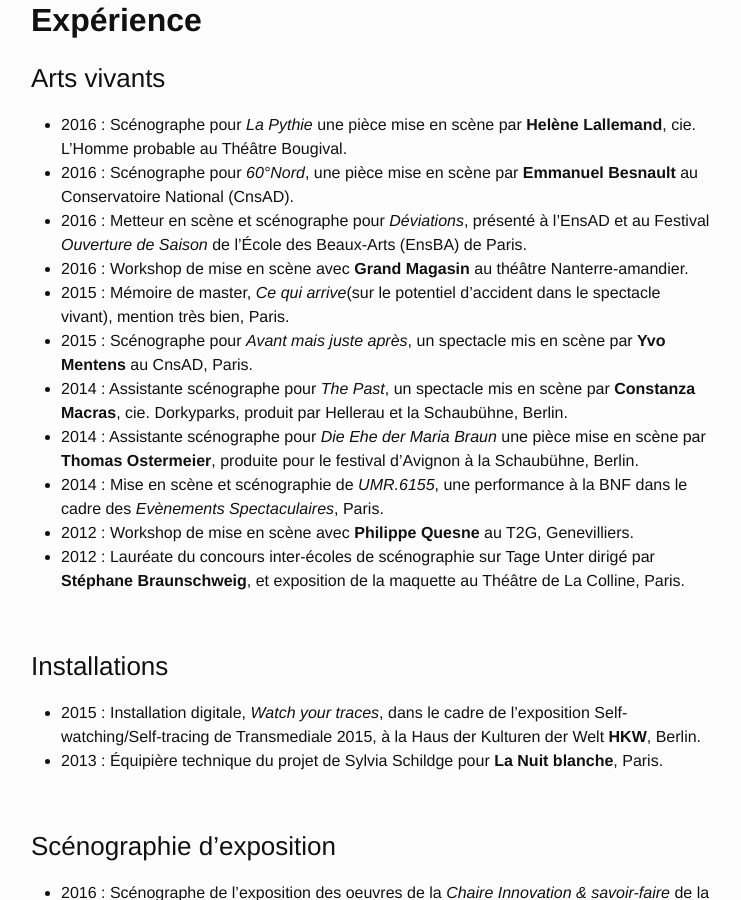
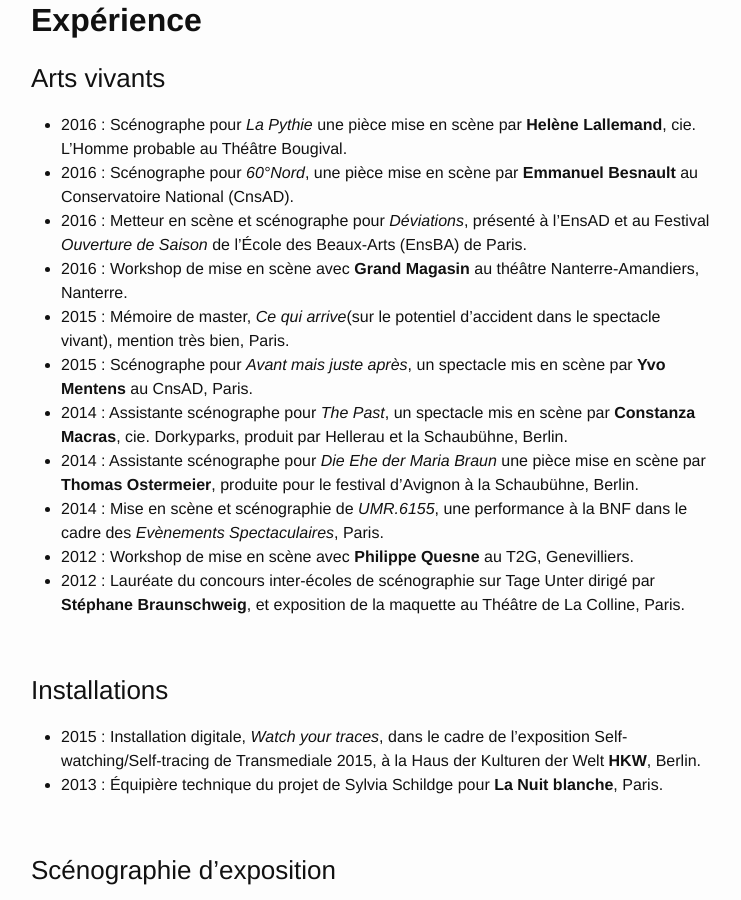
Before and after one commit to louiseds/louiseds.github.io, a Jekyll site: the page built from about.md, in a window 1280 px wide and 900 px high, scrolled down 965 px. Shown: the whole window, without its empty margins (269-1010 px from the left). Built offline with Jekyll 4.4.1, drawn with Linux system fonts in a browser that asks for light colours.

Commit message:
Updated about.md

```diff
--- a/about.md
+++ b/about.md
@@ -28,7 +28,7 @@
 * 2016 : Scénographe pour _La Pythie_ une pièce mise en scène par **Helène Lallemand**, cie. L’Homme probable au Théâtre Bougival.
 * 2016 : Scénographe pour _60°Nord_, une pièce mise en scène par **Emmanuel Besnault** au Conservatoire National (CnsAD).
 * 2016 : Metteur en scène et scénographe pour _Déviations_, présenté à l’EnsAD et au Festival _Ouverture de Saison_ de l’École des Beaux-Arts (EnsBA) de Paris.
-* 2016 : Workshop de mise en scène avec **Grand Magasin** au théâtre Nanterre-amandier.
+* 2016 : Workshop de mise en scène avec **Grand Magasin** au théâtre Nanterre-Amandiers, Nanterre.
 * 2015 : Mémoire de master, _Ce qui arrive_(sur le potentiel d’accident dans le spectacle vivant), mention très bien, Paris.
 * 2015 : Scénographe pour _Avant mais juste après_, un spectacle mis en scène par **Yvo Mentens** au CnsAD, Paris.
 * 2014 : Assistante scénographe pour _The Past_, un spectacle mis en scène par **Constanza Macras**, cie. Dorkyparks, produit par Hellerau et la Schaubühne, Berlin.
```
